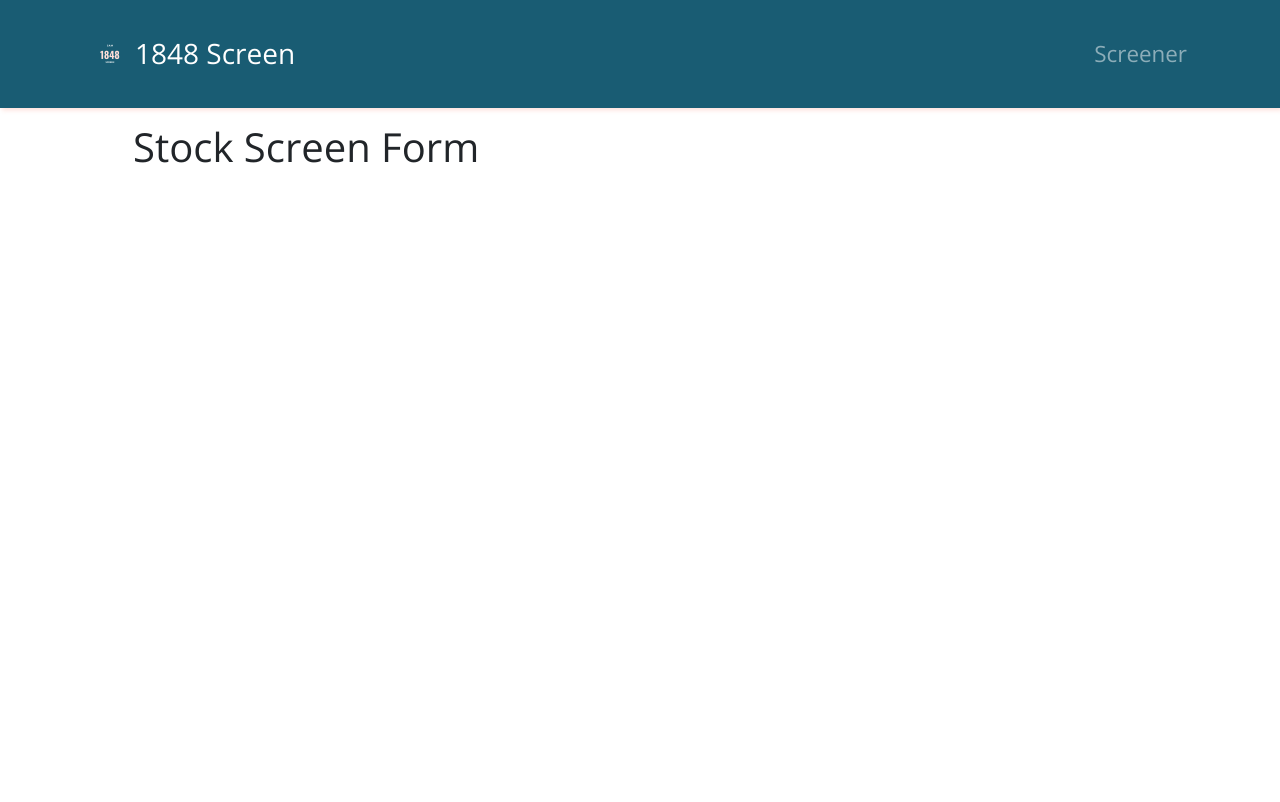
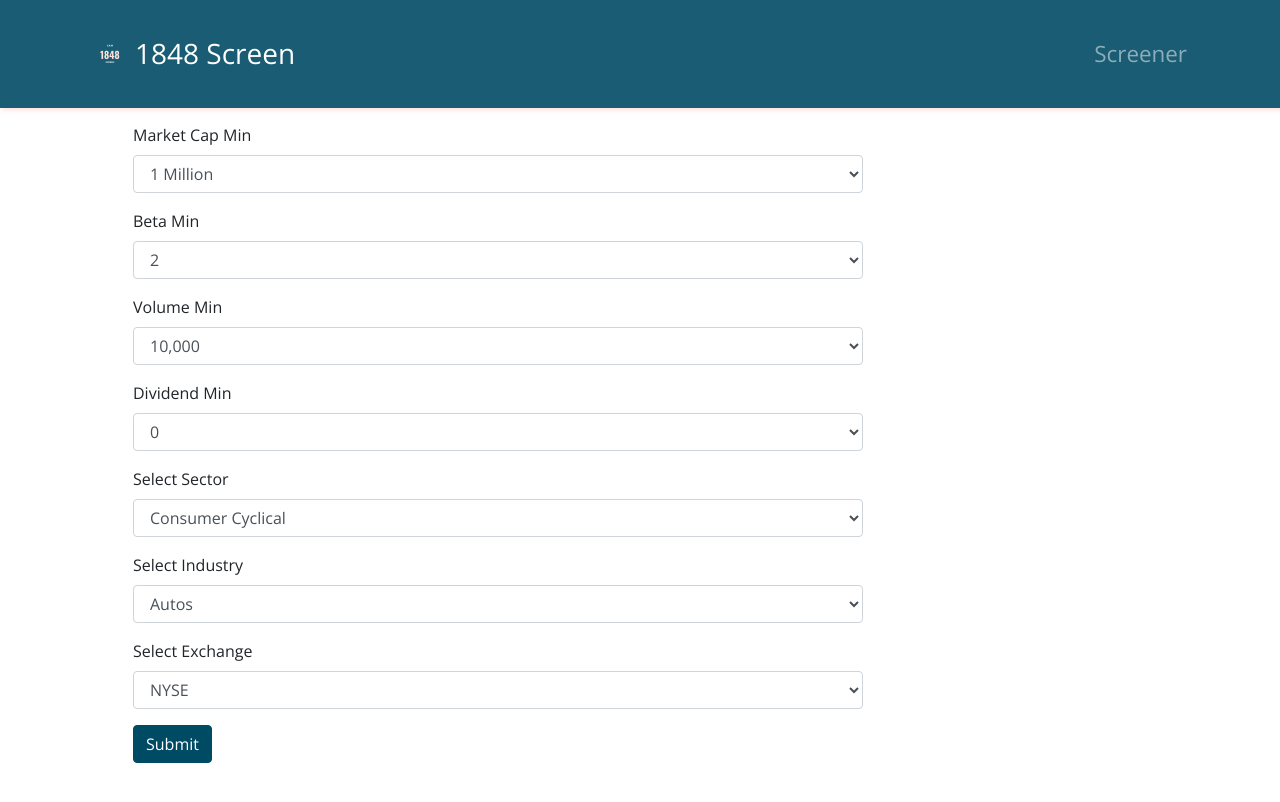
Before and after one commit to sjoseph1848/AngularTemplateDrivenForm, an Angular app: page /screen in a window 1280 px wide. Shown: the top 802 px of the page. Built offline with nearby package versions, Linux system fonts and the light colour scheme.

Commit message:
added the second form, still need to wire it up

```diff
--- a/src/app/screener/screener.component.html
+++ b/src/app/screener/screener.component.html
@@ -3,7 +3,105 @@
     <div
       class="col-xs-12 col-sm-10 col-md-8 col-sm-offset-1 col-md-offset-2 m-5"
     >
-      <h1>Stock Screen Form</h1>
+      <form (ngSubmit)="onSubmit(f)" #f="ngForm">
+        <div
+          id="screen-data"
+          ngModelGroup="screenData"
+          #screenData="ngModelGroup"
+        >
+          <div class="form-group">
+            <label for="exchange">Market Cap Min</label>
+            <select id="exchange" class="form-control" name="exchange">
+              <option value="1000000">1 Million</option>
+              <option value="100000000">100 Million</option>
+              <option value="500000000">500 Million</option>
+              <option value="1000000000">1 Billion</option>
+            </select>
+          </div>
+          <div class="form-group">
+            <label for="betaMin">Beta Min</label>
+            <select id="betaMin" class="form-control" name="betaMin">
+              <option value="2">2</option>
+              <option value="1.5">1.5</option>
+              <option value="1.25">1.25</option>
+              <option value="1">1</option>
+              <option value="0.5">0.5</option>
+              <option value="0">0</option>
+            </select>
+          </div>
+          <div class="form-group">
+            <label for="volumeMin">Volume Min</label>
+            <select id="volumeMin" class="form-control" name="volumeMin">
+              <option value="10000">10,000</option>
+              <option value="50000">50,000</option>
+              <option value="100000">100,000</option>
+            </select>
+          </div>
+          <div class="form-group">
+            <label for="dividendMin">Dividend Min</label>
+            <select id="dividendMin" class="form-control" name="dividendMin">
+              <option value="0">0</option>
+              <option value=".50">0.50</option>
+              <option value="1">1</option>
+            </select>
+          </div>
+
+          <div class="form-group">
+            <label for="sector">Select Sector</label>
+            <select id="sector" class="form-control" name="sector">
+              <option value="Consumer Cyclical">Consumer Cyclical</option>
+              <option value="Energy">Energy</option>
+              <option value="Technology">Technology</option>
+              <option value="Industrials">Industrials</option>
+              <option value="Financial Services">Financial Services</option>
+              <option value="Basic Materials">Basic Materials</option>
+              <option value="Communication Services"
+                >Communication Services</option
+              >
+              <option value="Consumer Defensive">Consumer Defensive</option>
+              <option value="Healthcare">Healthcare</option>
+              <option value="Real Estate">Real Estate</option>
+              <option value="Utilities">Utilities</option>
+              <option value="Industrial Goods">Industrial Goods</option>
+              <option value="Financial">Financial</option>
+              <option value="Services">Services</option>
+              <option value="Conglomerates">Conglomerates</option>
+            </select>
+          </div>
+
+          <div class="form-group">
+            <label for="industry">Select Industry</label>
+            <select id="industry" class="form-control" name="industry">
+              <option value="Autos">Autos</option>
+              <option value="Banks">Banks</option>
+              <option value="Banks Diversified">Banks Diversified</option>
+              <option value="Software">Software</option>
+              <option value="Banks Regional">Banks Regional</option>
+              <option value="Beverages Alcoholic">Beverages Alcoholic</option>
+              <option value="Beverages Brewers">Beverages Brewers</option>
+              <option value="Beverages Non-Alcoholic"
+                >Beverages Non-Alcoholic</option
+              >
+            </select>
+          </div>
+
+          <div class="form-group">
+            <label for="exchange">Select Exchange</label>
+            <select id="exchange" class="form-control" name="exchange">
+              <option value="nyse">NYSE</option>
+              <option value="nasdaq">NASDAQ</option>
+              <option value="amex">AMEX</option>
+              <option value="euronex">EURONEX</option>
+              <option value="tsx">TSX</option>
+              <option value="etf">ETF</option>
+              <option value="mutual_fund">Mutual Fund</option>
+            </select>
+          </div>
+        </div>
+        <button class="btn btn-primary" type="submit" [disabled]="!f.valid">
+          Submit
+        </button>
+      </form>
     </div>
   </div>
 </div>
--- a/src/app/screener/screener.component.ts
+++ b/src/app/screener/screener.component.ts
@@ -1,4 +1,5 @@
 import { Component, OnInit } from '@angular/core';
+import { NgForm } from '@angular/forms';
 
 @Component({
   selector: 'app-screener',
@@ -12,4 +13,8 @@ export class ScreenerComponent implements OnInit {
   ngOnInit() {
   }
 
+  onSubmit(form: NgForm) {
+    console.log(form);
+  }
+
 }
--- a/src/index.html
+++ b/src/index.html
@@ -2,7 +2,7 @@
 <html lang="en">
   <head>
     <meta charset="utf-8" />
-    <title>Sam Scree</title>
+    <title>Sam Screen</title>
     <base href="/" />
 
     <meta name="viewport" content="width=device-width, initial-scale=1" />
```
